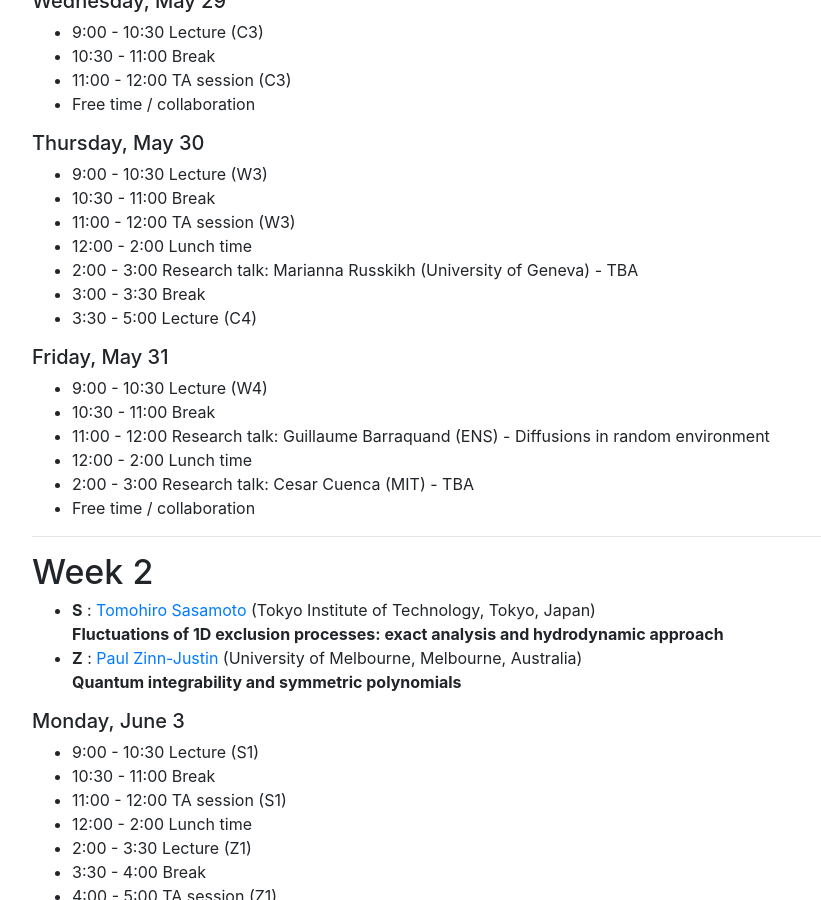
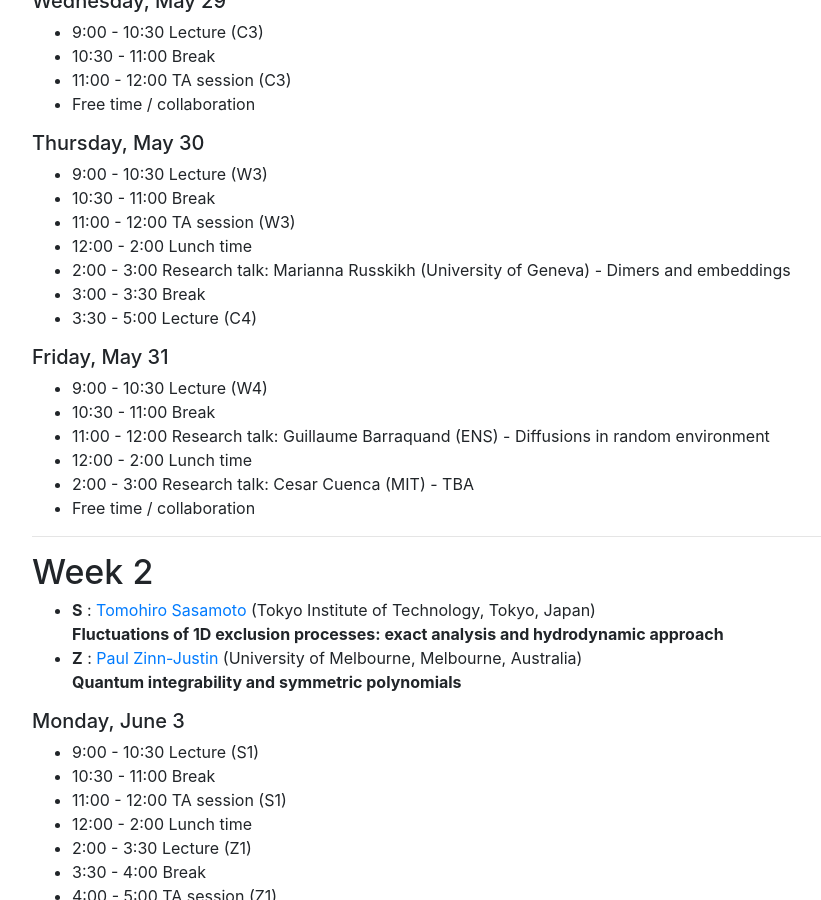
Before and after one commit to int-prob/int-prob-code, a Jekyll site: the page built from vipss2019/schedule.md, in a window 1280 px wide and 900 px high, scrolled down 1175 px. Shown: the whole window, without its empty margins (53-874 px from the left). Built offline with Jekyll 4.4.1, drawn with Linux system fonts in a browser that asks for light colours; nearby versions of some CDN libraries; some of the changed lines change nothing that is shown.

Commit message:
update schedule.md at Sat May 25 14:23:10 EDT 2019

```diff
--- a/vipss2019/schedule.md
+++ b/vipss2019/schedule.md
@@ -88,9 +88,26 @@ permalink: /vipss2019/schedule/
 <li>11:00 - 12:00 TA session (W3)</li>
 <li>12:00 - 2:00 Lunch time</li>
 <li><details>
-<summary>2:00 - 3:00 Research talk: Marianna Russkikh (University of Geneva) - TBA</summary>
+<summary>2:00 - 3:00 Research talk: Marianna Russkikh (University of Geneva) - Dimers and embeddings</summary>
 <div style="padding:10px">
-Abstract TBA
+One of the main questions in the context of the universality and
+conformal invariance of a critical 2D lattice model is to find an
+embedding which geometrically encodes the weights of the model and
+that admits “nice” discretizations of Laplace and Cauchy-Riemann
+operators. We establish a correspondence between dimer models on a
+bipartite graph and circle patterns with the combinatorics of that
+graph. We describe how to construct a circle pattern of a dimer
+planar graph using its Kasteleyn weights. We also introduce the
+definition of discrete holomorphicity on such an embedding. We
+discuss the link between these functions and actual continuous
+holomorphic functions.
+<br>
+Based on:
+<ul>
+<li>“Dimers and Circles” joint with R. Kenyon, W. Lam, S.
+Ramassamy;</li>
+<li>“Holomorphic functions on t-embeddings of planar graphs” joint with D. Chelkak, B. Laslier.</li>
+</ul>
 </div>
 </details>
 </li>
```
